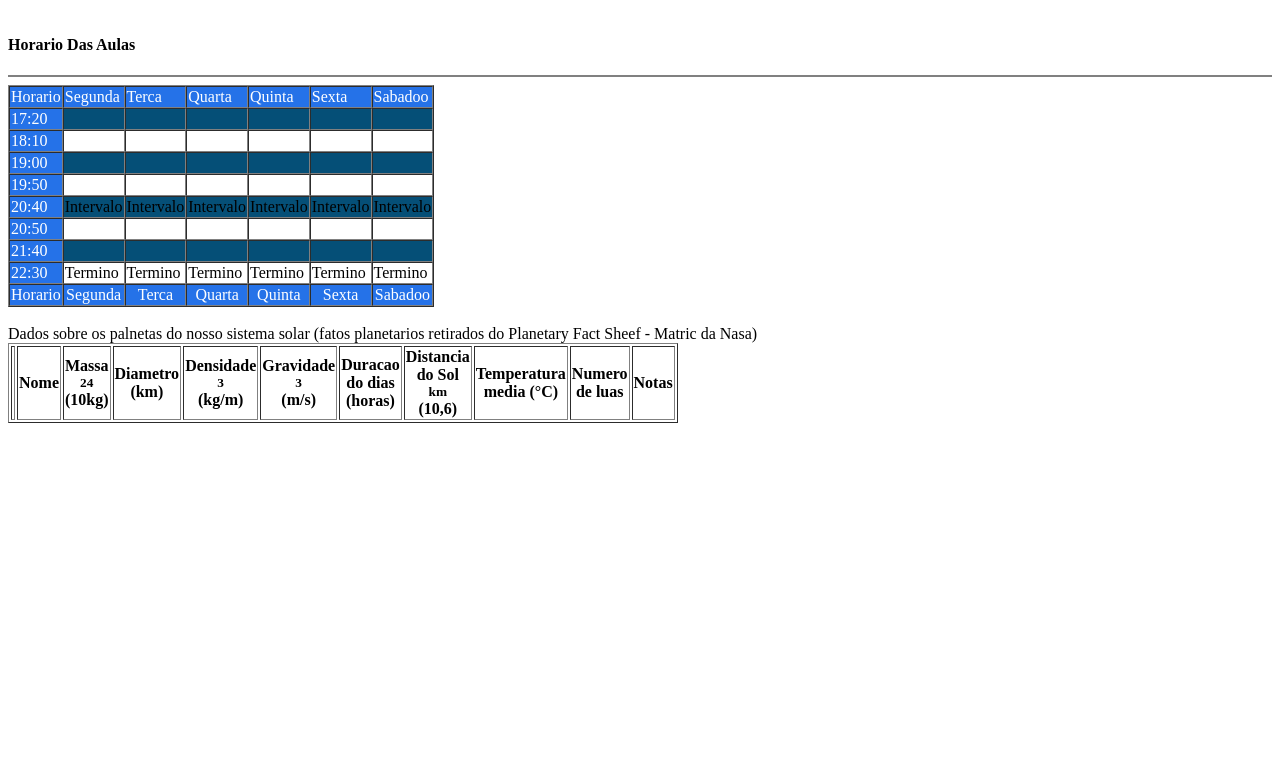
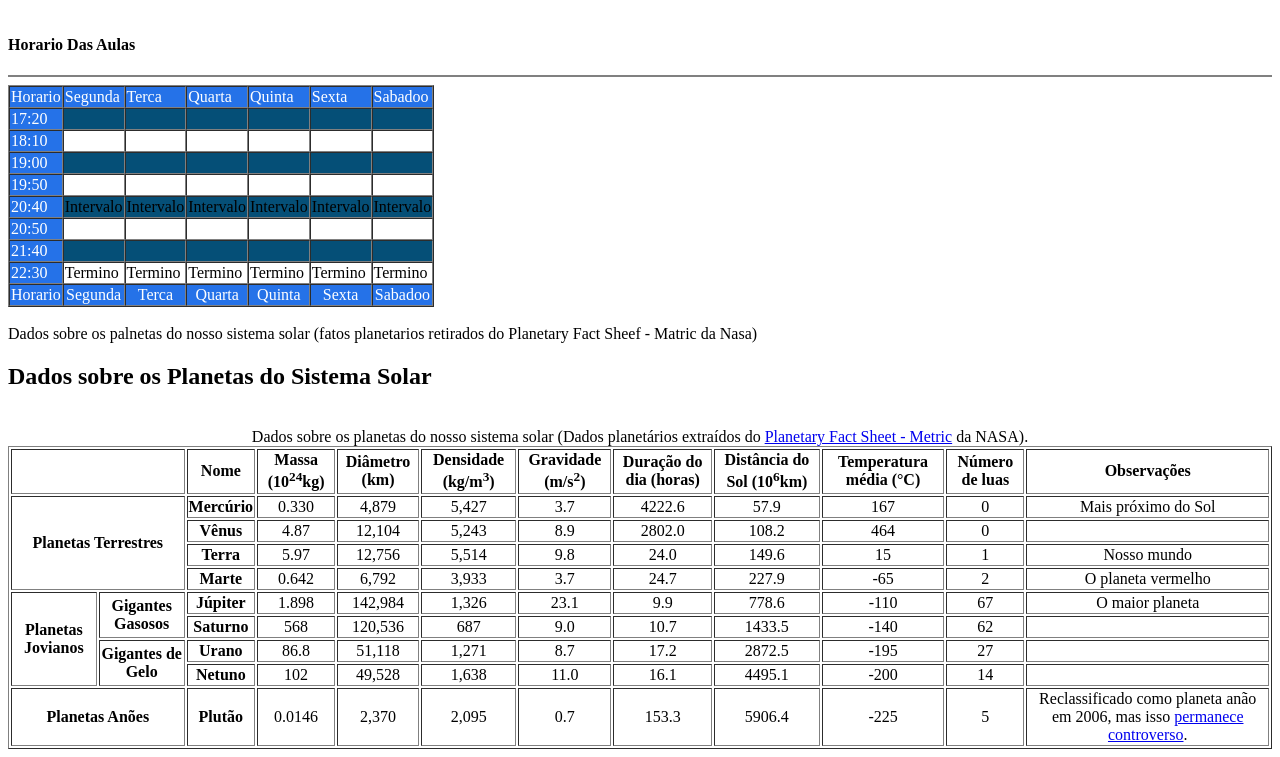
Before and after one commit to CamilaBringell/ativ05, a plain HTML site: page index.html in a window 1280 px wide. Shown: the part 563-1320 px from the top of the page. Before the commit the page ends 994 px from the top, so only its background shows below. Drawn offline with Linux system fonts and the light colour scheme.

Commit message:
Update index.html

```diff
--- a/index.html
+++ b/index.html
@@ -237,22 +237,150 @@
             Dados sobre os palnetas do nosso sistema solar
             (fatos planetarios retirados do Planetary Fact Sheef - Matric da Nasa)
 
-            <table border="1 cellspacing="0">
+        </table>
+        <h2>Dados sobre os Planetas do Sistema Solar</h2>
+        <br>
+      <table border="1" style="text-align: center;">
+        <caption>Dados sobre os planetas do nosso sistema solar (Dados planetários extraídos do <a href="https://nssdc.gsfc.nasa.gov/planetary/factsheet/">Planetary Fact Sheet - Metric</a> da NASA).</caption>
+        <colgroup>
+          <col span="2">
+          <col style="border: 2px solid black">
+          <col span="9">
+        </colgroup>
+        <thead>
+          <tr>
+            <td colspan="2"></td>
+            <th scope="col">Nome</th>
+            <th scope="col">Massa (10<sup>24</sup>kg)</th>
+            <th scope="col">Diâmetro (km)</th>
+            <th scope="col">Densidade (kg/m<sup>3</sup>)</th>
+            <th scope="col">Gravidade (m/s<sup>2</sup>)</th>
+            <th scope="col">Duração do dia (horas)</th>
+            <th scope="col">Distância do Sol (10<sup>6</sup>km)</th>
+            <th scope="col">Temperatura média (°C)</th>
+            <th scope="col">Número de luas</th>
+            <th scope="col">Observações</th>
+          </tr>
+        </thead>
+        <tbody>
+          <tr>
+            <th rowspan="4" colspan="2" scope="rowgroup">Planetas Terrestres</th>
+            <th scope="row">Mercúrio</th>
+            <td>0.330</td>
+            <td>4,879</td>
+            <td>5,427</td>
+            <td>3.7</td>
+            <td>4222.6</td>
+            <td>57.9</td>
+            <td>167</td>
+            <td>0</td>
+            <td>Mais próximo do Sol</td>
+          </tr>
+          <tr>
+            <th scope="row">Vênus</th>
+            <td>4.87</td>
+            <td>12,104</td>
+            <td>5,243</td>
+            <td>8.9</td>
+            <td>2802.0</td>
+            <td>108.2</td>
+            <td>464</td>
+            <td>0</td>
+            <td></td>
+          </tr>
+          <tr>
+            <th scope="row">Terra</th>
+            <td>5.97</td>
+            <td>12,756</td>
+            <td>5,514</td>
+            <td>9.8</td>
+            <td>24.0</td>
+            <td>149.6</td>
+            <td>15</td>
+            <td>1</td>
+            <td>Nosso mundo</td>
+          </tr>
+          <tr>
+            <th scope="row">Marte</th>
+            <td>0.642</td>
+            <td>6,792</td>
+            <td>3,933</td>
+            <td>3.7</td>
+            <td>24.7</td>
+            <td>227.9</td>
+            <td>-65</td>
+            <td>2</td>
+            <td>O planeta vermelho</td>
+          </tr>
+          <tr>
+            <th rowspan="4" scope="rowgroup">Planetas Jovianos</th>
+            <th rowspan="2" scope="rowgroup">Gigantes Gasosos</th>
+            <th scope="row">Júpiter</th>
+            <td>1.898</td>
+            <td>142,984</td>
+            <td>1,326</td>
+            <td>23.1</td>
+            <td>9.9</td>
+            <td>778.6</td>
+            <td>-110</td>
+            <td>67</td>
+            <td>O maior planeta</td>
+          </tr>
+          <tr>
+            <th scope="row">Saturno</th>
+            <td>568</td>
+            <td>120,536</td>
+            <td>687</td>
+            <td>9.0</td>
+            <td>10.7</td>
+            <td>1433.5</td>
+            <td>-140</td>
+            <td>62</td>
+            <td></td>
+          </tr>
+          <tr>
+            <th rowspan="2" scope="rowgroup">Gigantes de Gelo</th>
+            <th scope="row">Urano</th>
+            <td>86.8</td>
+            <td>51,118</td>
+            <td>1,271</td>
+            <td>8.7</td>
+            <td>17.2</td>
+            <td>2872.5</td>
+            <td>-195</td>
+            <td>27</td>
+            <td></td>
+          </tr>
+          <tr>
+            <th scope="row">Netuno</th>
+            <td>102</td>
+            <td>49,528</td>
+            <td>1,638</td>
+            <td>11.0</td>
+            <td>16.1</td>
+            <td>4495.1</td>
+            <td>-200</td>
+            <td>14</td>
+            <td></td>
+          </tr>
+          <tr>
+            <th colspan="2" scope="row">Planetas Anões</th>
+            <th scope="row">Plutão</th>
+            <td>0.0146</td>
+            <td>2,370</td>
+            <td>2,095</td>
+            <td>0.7</td>
+            <td>153.3</td>
+            <td>5906.4</td>
+            <td>-225</td>
+            <td>5</td>
+            <td>Reclassificado como planeta anão em 2006, mas isso <a href="https://www.usatoday.com/story/tech/2014/10/02/pluto-planet-solar-system/16578959/">permanece controverso</a>.</td>
+          </tr>
+        </tbody>
+      </table>
 
-                <tr>
-                    <th></th>
-                    <th>Nome</th>
-                    <th>Massa<br><sub>24</sub><br>(10kg)</th>
-                    <th>Diametro<br>(km)</th>
-                    <th>Densidade<br><sub>3</sub> <br>(kg/m)</th>
-                    <th>Gravidade<br><sub>3</sub><br> (m/s)</th>
-                    <th>Duracao <br>do dias<br>(horas)</th>
-                    <th>Distancia <br> do Sol<br> <sub>km</sub> <br>(10,6)</th>
-                    <th>Temperatura <br> media (°C)</th>
-                    <th>Numero<br> de luas</th>
-                    <th>Notas</th>
 
-                </tr>
-            </table>
+
     </body>
+
     </html>
```
